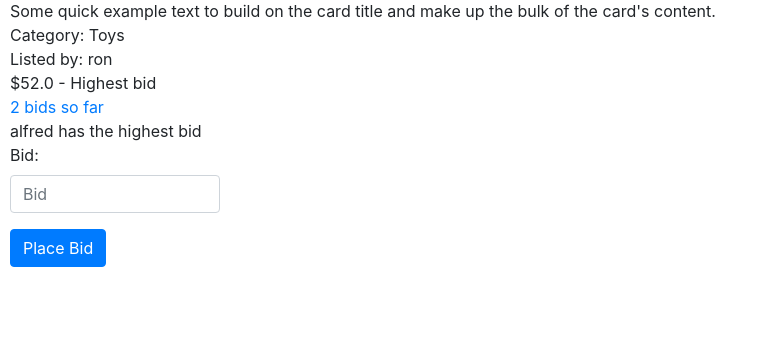
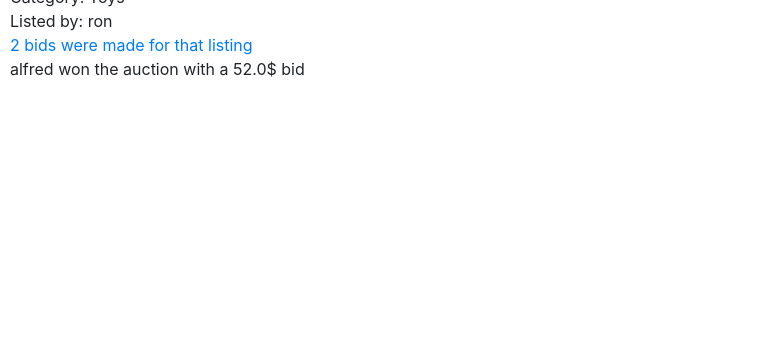
Before and after one commit to JoannaMoussa/commerce, a Django app: page /listing/1 in a window 1280 px wide. Shown: the part 448-800 px from the top of the page, without its empty margins (0-768 px from the left). Run offline with Django 3.2, Linux system fonts and the light colour scheme; a user stored in the database is signed in; data comes from the database, SQL or seed files in the repository; both versions use the stored data as it was after the commit; some libraries are stand-ins or nearby versions.

Commit message:
Add close auction feature

```diff
--- /dev/null
+++ b/auctions/templates/auctions/closed_listing_page.html
@@ -0,0 +1,23 @@
+{% extends "auctions/layout.html" %}
+
+{% block body %}
+    <h2>Listing: {{ current_listing.title }} - Closed</h2>
+    <img src="{{ current_listing.image_url }}" alt="{{ current_listing.title }}">
+    <div>{{ current_listing.description }}</div>
+    <div>Category: {{ current_listing.category }}</div>
+    <div>Listed by: {{ current_listing.creator_id }}</div>
+    {% if no_bids %}
+        <div>No bids were made for this listing</div>
+    {% else %}
+        {% if number_of_biddings == 1 %}
+            <a href="{% url 'auctions:bids_details' current_listing.id %}">1 bid was made for that listing</a>
+        {% else %}
+            <a href="{% url 'auctions:bids_details' current_listing.id %}">{{ number_of_biddings }} bids were made for that listing</a>
+        {% endif %}
+        {% if user == highest_bidder %}
+            <div>Congrats {{ user }}, you won the auction!</div>
+        {% else %}
+            <div>{{ highest_bidder }} won the auction with a {{ highest_bid }}$ bid</div>
+        {% endif %}
+    {% endif %}
+{% endblock %}
--- a/auctions/templates/auctions/listing_page.html
+++ b/auctions/templates/auctions/listing_page.html
@@ -2,6 +2,11 @@
 
 {% block body %}
     <h2>Listing: {{ current_listing.title }}</h2>
+    {% if user.is_authenticated and user_is_creator and current_listing.is_closed == False %}
+            <a href="{% url 'auctions:close_auction' current_listing.id %}" class="btn btn-danger">
+                <i class="bi bi-x-lg pr-1"></i> Close auction
+            </a>
+    {% endif %}
     <div>
         {% if user.is_authenticated and not user_is_creator %}
             {% if add_to_watchlist %}
@@ -28,7 +33,7 @@
         <div>{{ current_listing.description }}</div>
         <div>Category: {{ current_listing.category }}</div>
         <div>Listed by: {{ current_listing.creator_id }}</div>
-        {% if is_initial_bid %}
+        {% if no_bids %}
             <div>${{ current_listing.initial_bid }} - Initial bid</div>
         {% else %}
             <div>${{ highest_bid }} - Highest bid</div>
@@ -39,7 +44,7 @@
             {% else %}
                 <a href="{% url 'auctions:bids_details' current_listing.id %}">{{ number_of_biddings }} bids so far</a>
             {% endif %}
-            {% if user_is_highest_bidder %}
+            {% if user == highest_bidder %}
                 <div>Your bid is the highest bid</div>
             {% else %}
                 <div>{{highest_bidder}} has the highest bid</div>
--- a/auctions/urls.py
+++ b/auctions/urls.py
@@ -13,5 +13,6 @@ urlpatterns = [
     path("addToWatchlist", views.add_to_watchlist, name="add_to_watchlist"),
     path("removeFromWatchlist", views.remove_from_watchlist, name="remove_from_watchlist"),
     path("addBid", views.add_bid, name="add_bid"),
-    path("listing/<int:listing_id>/bidsDetails", views.bids_details, name="bids_details")
+    path("listing/<int:listing_id>/bidsDetails", views.bids_details, name="bids_details"),
+    path("listing/<int:listing_id>/closeAuction", views.close_auction, name="close_auction")
 ]
--- a/auctions/views.py
+++ b/auctions/views.py
@@ -26,20 +26,33 @@ class PlaceBidForm(forms.Form):
 
 
 def index(request):
-    active_listings = Listing.objects.all()
+    active_listings = Listing.objects.filter(is_closed=False)
+    closed_listings = Listing.objects.filter(is_closed=True)
     for active_listing in active_listings:
         # Handling long descriptions
         if len(active_listing.description) > MAX_DESCRIPTION_LEN:
             active_listing.description = active_listing.description[:MAX_DESCRIPTION_LEN-3] + "..."
-        # Decide what bid value to show for listings
+        # Decide what bid value to show for listings(the initial bid or the highest bid)
         if active_listing.biddings.exists():
-            active_listing.is_initial_bid = False
+            active_listing.no_bids = False
             active_listing.max_bid = active_listing.biddings.all().aggregate(Max("bid_value"))["bid_value__max"]
         else:
-            active_listing.is_initial_bid = True
+            active_listing.no_bids = True
+
+    for closed_listing in closed_listings:
+        # Handling long descriptions
+        if len(closed_listing.description) > MAX_DESCRIPTION_LEN:
+            closed_listing.description = closed_listing.description[:MAX_DESCRIPTION_LEN-3] + "..."
+        # Decide what bid value to show for listings(the initial bid or the highest bid)
+        if closed_listing.biddings.exists():
+            closed_listing.no_bids = False
+            closed_listing.max_bid = closed_listing.biddings.all().aggregate(Max("bid_value"))["bid_value__max"]
+        else:
+            closed_listing.no_bids = True
 
     return render(request, "auctions/index.html", {
-        "active_listings": active_listings
+        "active_listings": active_listings,
+        "closed_listings": closed_listings
     })
 
 
@@ -117,53 +130,55 @@ def listing_page(request, listing_id):
     highest_bid = None
     number_of_biddings = 0
     highest_bidder = None
-    user_is_highest_bidder = False
+    user_is_creator = False
+    add_to_watchlist = False
+
     # checking if first bid or there are existing bid values
     if current_listing.biddings.exists():
-        is_initial_bid = False
+        no_bids = False
+        # first method to get the highest bid and the number of bids
         #highest_bid = current_listing.biddings.all().aggregate(Max("bid_value"))["bid_value__max"]
         # .aggregate(Count()) returns a disctionary where the key is '{field}__{aggregation}'
         # and the value is the aggregation result.
         #number_of_biddings = current_listing.biddings.all().aggregate(Count("id"))["id__count"]
 
+        # Second method to get the highest bid and the number of bids in one line
         # aggregate_result is something like this: {'id__count': 4, 'bid_value__max': 130.0}
         aggregate_result = current_listing.biddings.all().aggregate(Count("id"), Max("bid_value"))
         highest_bid = aggregate_result["bid_value__max"]
         number_of_biddings = aggregate_result["id__count"]
         highest_bidder = current_listing.biddings.get(bid_value=highest_bid).user_id
     else:
-        is_initial_bid = True
+        no_bids = True
+
     if request.user.is_authenticated:
         current_user = request.user
-        user_is_creator = False
-        add_to_watchlist = False
-        if current_user == highest_bidder:
-            user_is_highest_bidder = True
         if current_user == current_listing.creator_id:
             user_is_creator = True
         else:
             if current_listing not in current_user.watchlist.all():
                 add_to_watchlist = True
-        return render(request, "auctions/listing_page.html", {
+
+    # if the auction of the current_listing is closed
+    if current_listing.is_closed == True:
+        return render(request, "auctions/closed_listing_page.html", {
             "current_listing": current_listing,
-            "form": PlaceBidForm(),
-            "user_is_creator": user_is_creator,
-            "add_to_watchlist": add_to_watchlist,
-            "is_initial_bid": is_initial_bid,
+            "no_bids": no_bids,
             "highest_bid": highest_bid,
             "number_of_biddings" : number_of_biddings,
-            "user_is_highest_bidder": user_is_highest_bidder,
-            "highest_bidder": highest_bidder,
-        })
-    else:
-        return render(request, "auctions/listing_page.html", {
-            "current_listing": current_listing,
-            "is_initial_bid": is_initial_bid,
-            "highest_bid": highest_bid,
-            "number_of_biddings": number_of_biddings,
-            "user_is_highest_bidder": user_is_highest_bidder,
             "highest_bidder": highest_bidder
         })
+
+    return render(request, "auctions/listing_page.html", {
+        "current_listing": current_listing,
+        "form": PlaceBidForm(),
+        "user_is_creator": user_is_creator,
+        "add_to_watchlist": add_to_watchlist,
+        "no_bids": no_bids,
+        "highest_bid": highest_bid,
+        "number_of_biddings" : number_of_biddings,
+        "highest_bidder": highest_bidder,
+    })
 
 
 @login_required(login_url='/login')
@@ -221,7 +236,11 @@ def add_bid(request):
             new_bid.save()
             messages.success(request, 'Your bid was added successfully!')
         else:
-            messages.error(request, 'Your bid must be higher than the existing bids.')
+            # if there are other bids
+            if current_listing.biddings.exists():
+                messages.error(request, 'Your bid must be greater than the highest bid.')
+            else: # if it's the first bid
+                messages.error(request, 'Your bid must be equal to or greater than the initial bid.')
         return HttpResponseRedirect(reverse("auctions:listing_page", kwargs={'listing_id': listing_id}))
     else: # GET
         return HttpResponseRedirect(reverse("auctions:index"))
@@ -234,3 +253,10 @@ def bids_details(request, listing_id):
         "current_listing": current_listing,
         "biddings": biddings
     })
+
+
+def close_auction(request, listing_id):
+    current_listing = Listing.objects.get(id=listing_id)
+    current_listing.is_closed = True
+    current_listing.save()
+    return HttpResponseRedirect(reverse("auctions:index"))
```
Also changed, not shown: auctions/templates/auctions/index.html (+22 -2 lines), db.sqlite3.
